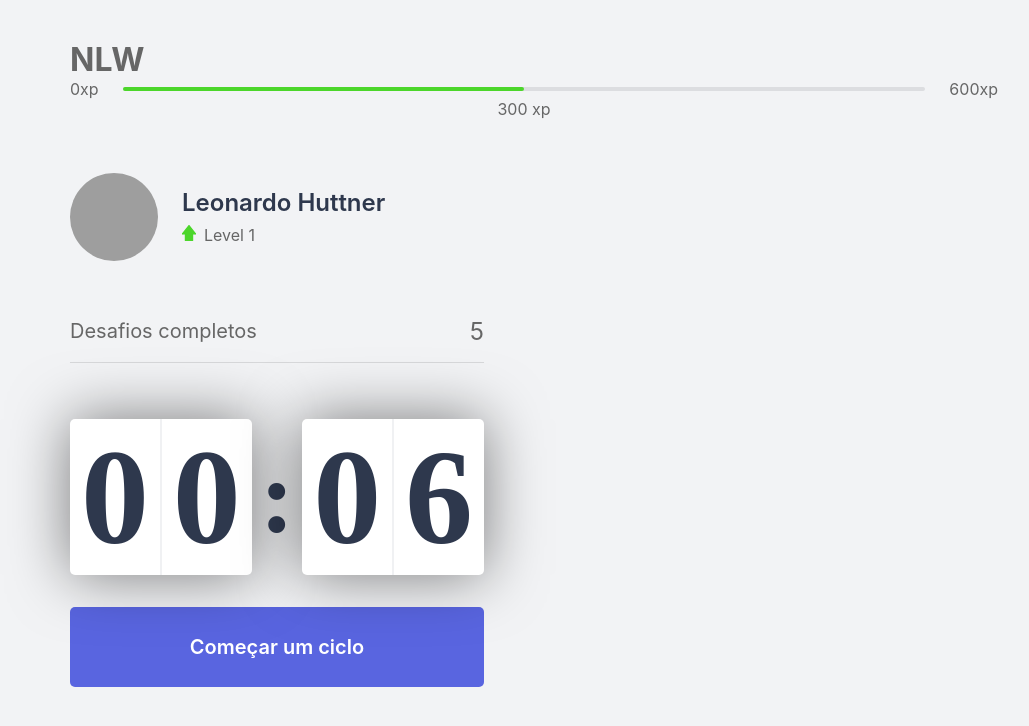
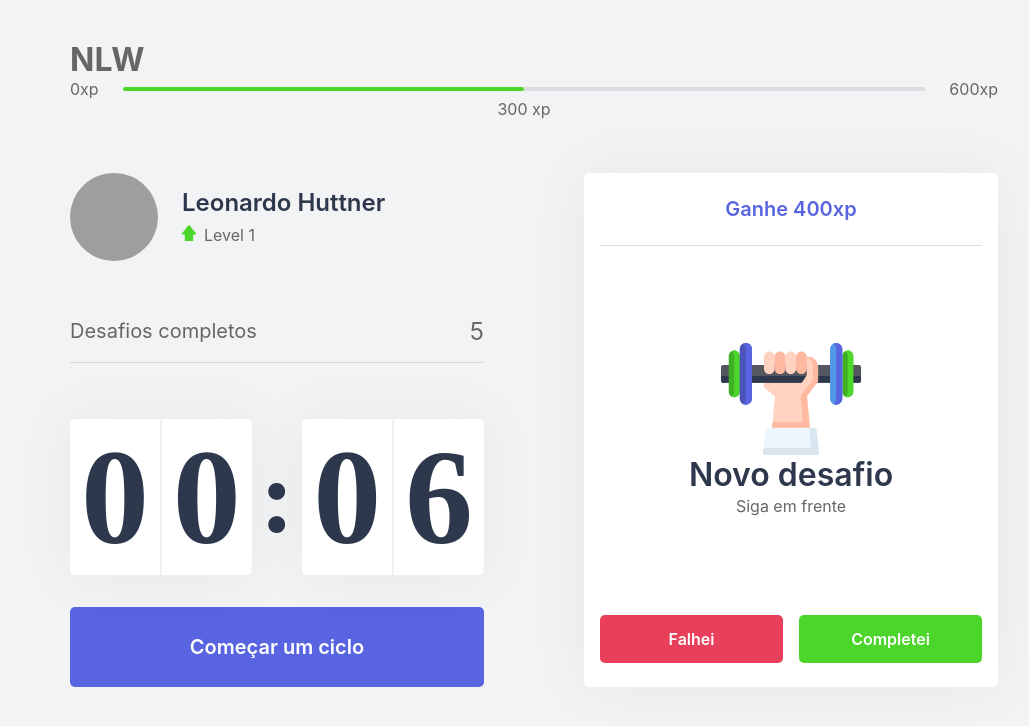
Before and after one commit to leonardohuttner/moovit-nlw4, a Next.js app: page / in a window 1280 px wide. Shown: the top 726 px of the page, without its empty margins (106-1135 px from the left). Built offline with nearby package versions, Linux system fonts and the light colour scheme; grey boxes are pictures that could not be loaded.

Commit message:
Finalização layout

```diff
--- /dev/null
+++ b/src/Styles/pages/ChallengeBox.module.css
@@ -0,0 +1,96 @@
+.challengeBoxContainer{
+    height: 100%;
+
+    background: var(--white);
+    border-radius: 5px;
+    box-shadow: 0 0 60px rgba(0, 0, 0, 0.05);
+    padding: 1.5rem 1rem;
+
+    display: flex;
+    flex-direction: column;
+    align-items: center;
+    justify-content: center;
+
+    text-align: center;
+}
+.challengeNotActive{
+    display: flex;
+    flex-direction: column;
+    align-items: center;
+}
+.challengeNotActive strong{
+    font-size: 1.5rem;
+    font-weight: 500;
+    line-height: 1.4;
+}
+.challengeNotActive p{
+    display: flex;
+    flex-direction: column;
+    align-items: center;
+    line-height: 1.4;
+    max-width: 70%;
+    margin-top:  3rem;
+}
+.challengeNotActive p img{
+margin-bottom: 1rem;
+}
+
+.challengeActive{
+    height: 100%;
+    width: 100%;
+    display: flex;
+    flex-direction: column;
+}
+.challengeActive header{
+    color: var(--blue);
+    font-weight: 600;
+    font-size: 1.25rem;
+    padding: 0 2rem 1.5rem;
+    border-bottom: 1px solid var(--gray-line);
+}
+.challengeActive main{
+    flex: 1;
+    display: flex;
+    flex-direction: column;
+    align-items: center;
+    justify-content: center;
+}
+.challengeActive main strong{
+    font-weight: 600;
+    font-size: 2rem;
+    color: var(--title);
+    margin: 1.5rem 0 1;
+}
+.challengeActive main p{
+    line-height: 1.5;
+}
+.challengeActive footer{
+    display: grid;
+    grid-template-columns: 1fr 1fr;
+    gap: 1rem;
+}
+.challengeActive footer button{
+    height: 3rem;
+
+    display: flex;
+    align-items: center;
+    justify-content: center;
+
+    border: 0;
+    border-radius: 5px;
+
+    color: var(--white);
+    font-size: 1rem;
+    font-weight: 600;
+
+    transition: filter 0.2s;
+}
+.challengeActive footer button.challengeCompletedButton{
+    background: var(--green);
+}
+.challengeActive footer button.challengeFailedButton{
+    background: var(--red);
+}
+.challengeActive footer button:hover{
+    filter: brightness(0.9);
+}
--- a/src/Styles/pages/Countdown.module.css
+++ b/src/Styles/pages/Countdown.module.css
@@ -14,7 +14,7 @@
     justify-content: space-evenly;
 
     background: var(--white);
-    box-shadow: 0 0 60px rgba(0,0, 0, 0.5);
+    box-shadow: 0 0 60px rgba(0,0, 0, 0.05);
     border-radius: 5px;
     font-size: 8.5rem;
     text-align: center;
@@ -70,4 +70,5 @@
  background: var(--white);
  color: var(--text);
  cursor: not-allowed;
+ border-bottom: 3px solid var(--green);
 }
--- /dev/null
+++ b/src/components/ChallengeBox.tsx
@@ -0,0 +1,42 @@
+import styles from '../Styles/pages/ChallengeBox.module.css'
+
+export function ChallengeBox(){
+    const hasActiveChallenge = true
+
+    return (
+        <div className={styles.challengeBoxContainer}>
+            {hasActiveChallenge ? (
+                <div className={styles.challengeActive}>
+                    <header>Ganhe 400xp</header>
+                    <main>
+                        <img src="icons/body.svg" alt="Body"/>
+                        <strong>Novo desafio</strong>
+                        <p>Siga em frente</p>
+                    </main>
+                    <footer>
+                        <button
+                            type="button"
+                            className={styles.challengeFailedButton}
+                        >
+                            Falhei
+                        </button>
+                        <button
+                            type="button"
+                            className={styles.challengeCompletedButton}
+                        >
+                            Completei
+                        </button>
+                    </footer>
+                </div>
+            ) : (
+                <div className={styles.challengeNotActive}>
+                <strong>Finalize um ciclo para receber um desafio</strong>
+                <p>
+                    <img src="icons/level-up.svg" alt="Level Up"/>
+                    Avance de level completando desafios.
+                </p>
+            </div>
+            )}
+        </div>
+    )
+}
--- a/src/pages/index.tsx
+++ b/src/pages/index.tsx
@@ -2,6 +2,7 @@
 import { Countdown } from "../components/Countdown"
 import { ExperienceBar } from "../components/ExperienceBar";
 import { Profile } from "../components/Profile";
+import { ChallengeBox } from "../components/ChallengeBox";
 
 import styles from '../Styles/pages/Home.module.css'
 import Head from 'next/head'
@@ -23,7 +24,7 @@
         <Countdown/>
       </div>
       <div>
-
+        <ChallengeBox/>
       </div>
     </section>
   </div>
```
